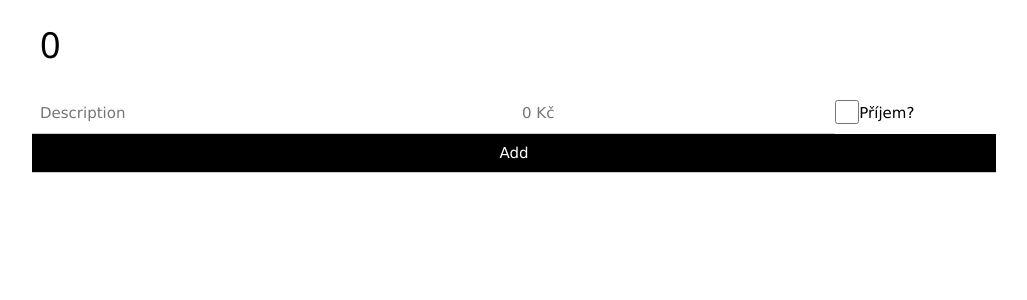
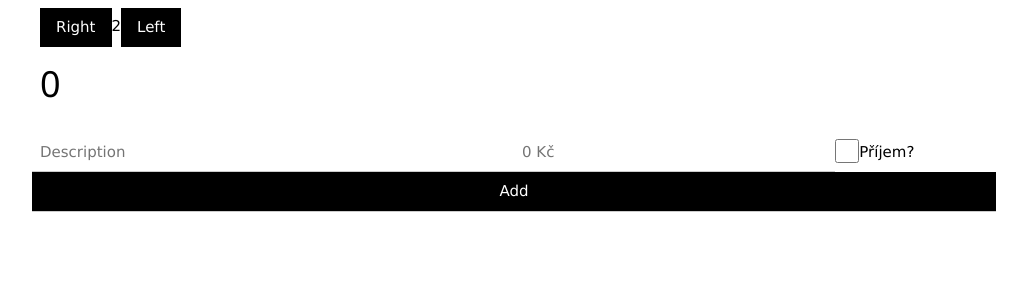
Before and after one commit to JVancata/MoneyTracker, a React (Create React App) app: page / in a window 1280 px wide. Shown: the top 300 px of the page, without its empty margins (126-1153 px from the left). Built offline with nearby package versions, Linux system fonts and the light colour scheme.

Commit message:
Months functionality

```diff
--- a/src/Components/App.js
+++ b/src/Components/App.js
@@ -2,14 +2,52 @@ import React, { Component } from 'react';
 import Inputs from './Inputs';
 import Transaction from './Transaction';
 import '../Css/w3-css.css';
+// eslint-disable-next-line
 import '../Css/fontawesome';
 
 class App extends Component {
   state = {
     currentBalance: 0,
-    transactions: [
+    transactions: {
+      0: {
+        transactions: []
+      },
+      1: {
+        transactions: []
+      },
+      2: {
+        transactions: []
+      },
+      3: {
+        transactions: []
+      },
+      4: {
+        transactions: []
+      },
+      5: {
+        transactions: []
+      },
+      6: {
+        transactions: []
+      },
+      7: {
+        transactions: []
+      },
+      8: {
+        transactions: []
+      },
+      9: {
+        transactions: []
+      },
+      10: {
+        transactions: []
+      },
+      11: {
+        transactions: []
+      }
       //{description: "Nic", amount: 0, add: true} true = +, false = -
-    ],
+    },
+    currentMonth: 2,
     inputs: {
       "description": "",
       "amount": "",
@@ -23,23 +61,32 @@ class App extends Component {
   }
 
   calculateCurrentBalance = () => {
-    let transactions;
+    var transactions;
     let currentBalance = 0;
 
     if (localStorage.transactions) {
       transactions = JSON.parse(localStorage.transactions);
-      transactions.forEach(transaction => {
-        transaction.add ? currentBalance += transaction.amount : currentBalance -= transaction.amount;
-      });
+      console.log(transactions)
+      for (let month = 0; month < 12; month++) {
+        console.log(transactions[month])
+        console.log("hh")
+
+        if (transactions[month]) {
+          console.log("je")
+          transactions[month].transactions.forEach(transaction => {
+            transaction.add ? currentBalance += transaction.amount : currentBalance -= transaction.amount;
+          });
+        }
+      }
+
       this.setState({ transactions, currentBalance });
     }
   }
 
   onSave = (inputs) => {
-    let { transactions } = this.state;
-    let { currentBalance } = this.state;
+    let { transactions, currentBalance, currentMonth } = this.state;
 
-    transactions.push({ "description": inputs.description, "amount": inputs.amount, "add": inputs.add });
+    transactions[currentMonth].transactions.push({ "description": inputs.description, "amount": Math.abs(inputs.amount), "add": inputs.add });
 
     inputs.add ? currentBalance += inputs.amount : currentBalance -= inputs.amount;
     this.setState({ transactions, currentBalance });
@@ -63,36 +110,48 @@ class App extends Component {
   }
 
   deleteTransaction = (index) => {
-    let { transactions, currentBalance } = this.state;
-    transactions[index].add ? currentBalance -= transactions[index].amount : currentBalance += transactions[index].amount;
-    transactions.splice(index, 1);
+    let { transactions, currentBalance, currentMonth } = this.state;
+    transactions[currentMonth].transactions[index].add ? currentBalance -= transactions[currentMonth].transactions[index].amount : currentBalance += transactions[currentMonth].transactions[index].amount;
+    transactions[currentMonth].transactions.splice(index, 1);
 
     this.saveTransactions(transactions);
     this.setState({ transactions, currentBalance });
   }
 
   updateTransaction = (index, transaction) => {
-    let { transactions } = this.state;
-    transactions[index] = transaction;
+    let { transactions, currentMonth } = this.state;
+    transactions[currentMonth].transactions[index] = transaction;
     this.saveTransactions(transactions);
     this.setState({ transactions });
     this.calculateCurrentBalance();
-
   }
 
   renderTransaction = (transaction, index) => {
     let editing = index === this.state.editing ? true : false;
     return (
-      <Transaction deleteTransaction={this.deleteTransaction} updateTransaction={this.updateTransaction} transaction={transaction} index={index} key={index} editing={editing} toggleEdit={this.toggleEdit} />
+      <Transaction
+        deleteTransaction={this.deleteTransaction}
+        updateTransaction={this.updateTransaction}
+        transaction={transaction}
+        index={index}
+        key={index}
+        editing={editing}
+        toggleEdit={this.toggleEdit}
+      />
     );
   }
+  changeCurrentMonth = (change) => {
+    change < 0 ? change = 0 : change > 11 ? change = 11 : null;
+    this.setState({ currentMonth: change });
+  }
   render() {
-    const { transactions } = this.state;
+    const { transactions, currentMonth } = this.state;
     return (
       <div className="w3-content w3-row">
         <div className="w3-row w3-padding">
+          <button class="w3-button w3-black" onClick={() => { this.changeCurrentMonth(currentMonth - 1) }}>Right</button><span>{currentMonth}</span><button onClick={() => { this.changeCurrentMonth(currentMonth + 1) }} class="w3-button w3-black">Left</button>
           <h1>{this.state.currentBalance}</h1>
-          <div>{transactions.map((transaction, index) => this.renderTransaction(transaction, index))}</div>
+          {transactions[currentMonth] && <div>{transactions[currentMonth].transactions.map((transaction, index) => this.renderTransaction(transaction, index))}</div>}
         </div>
         <Inputs saveInputs={this.onSave} />
       </div>
--- a/src/Components/Transaction.js
+++ b/src/Components/Transaction.js
@@ -24,7 +24,7 @@ class Transaction extends Component {
     }
     onChange = (event) => {
         let { inputs, index } = this.state;
-        event.target.name === "amount" ?  inputs[event.target.name] = parseInt(event.target.value):inputs[event.target.name] = event.target.value;
+        event.target.name === "amount" ? inputs[event.target.name] = parseInt(event.target.value) : inputs[event.target.name] = event.target.value;
         this.props.updateTransaction(index, inputs);
         this.setState({ inputs });
     }
@@ -34,13 +34,18 @@ class Transaction extends Component {
     editDone = () => {
         this.props.toggleEdit(-1);
     }
+    _handleKeyPress = (e) => {
+        if (e.key === 'Enter') {
+            this.props.toggleEdit(-1);
+        }
+    }
     render = () => {
         const { inputs, index } = this.state;
         const { editing } = this.props;
         return (
             <div className={inputs.add ? "w3-row w3-pale-green w3-padding" : "w3-row w3-pale-red w3-padding"} key={index}>
-                <div className="w3-col s7" onClick={() => this.toggleEdit(index)}>{!editing ? <p>{inputs.description}</p> : <input onChange={this.onChange} type="text" name="description" value={inputs.description} />} </div>
-                <div className="w3-col s3" onClick={() => this.toggleEdit(index)}>{!editing ? <p>{inputs.amount}</p> : <input onChange={this.onChange} type="number" name="amount" value={inputs.amount} />}</div>
+                <div className="w3-col s7" onClick={() => this.toggleEdit(index)}>{!editing ? <p>{inputs.description}</p> : <input onKeyPress={this._handleKeyPress} onChange={this.onChange} type="text" name="description" value={inputs.description} />} </div>
+                <div className="w3-col s3" onClick={() => this.toggleEdit(index)}>{!editing ? <p>{inputs.amount}</p> : <input onKeyPress={this._handleKeyPress} onChange={this.onChange} type="number" name="amount" value={inputs.amount} />}</div>
                 <div className="w3-col s2">
                     <button className="w3-col s6 w3-red w3-btn" onClick={() => this.props.deleteTransaction(index)}><i className="fas fa-times"></i></button>
                     {editing && <button className="w3-col s6 w3-green w3-btn" onClick={this.editDone}><i className="fas fa-check"></i></button>}
```
Also changed, not shown: src/Css/fontawesome.js.
